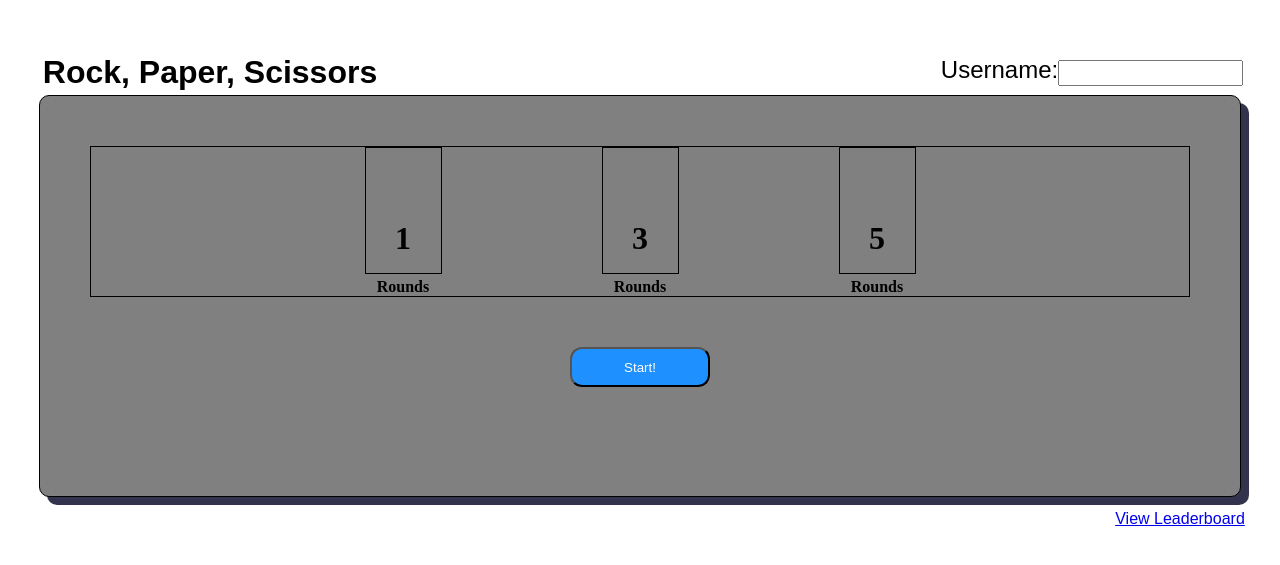
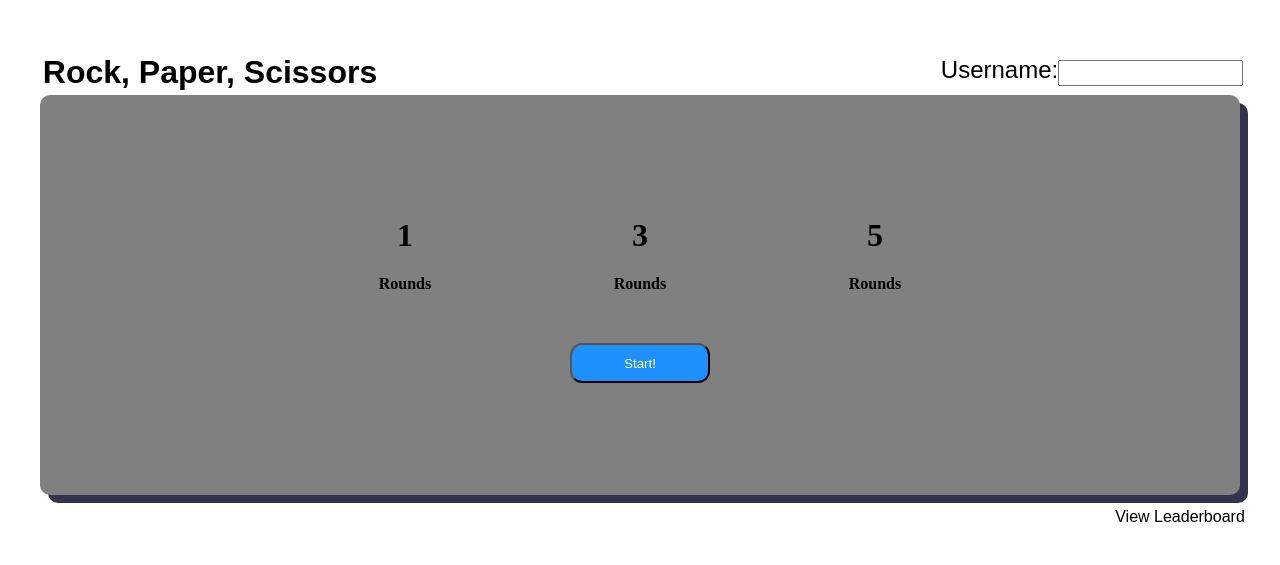
Before and after one commit to BenGardiner123/RockPaperScissors, an Angular app in the folder rock-paper-scissors-app/: page /Rounds in a window 1280 px wide. Shown: the part 123-688 px from the top of the page. Built offline with nearby package versions, Linux system fonts and the light colour scheme.

Commit message:
adding the username chages

```diff
--- a/rock-paper-scissors-app/src/app/app.component.css
+++ b/rock-paper-scissors-app/src/app/app.component.css
@@ -38,3 +38,8 @@ span{
     bottom: -13px;
     font-family: Arial, Helvetica, sans-serif;
 }
+
+a{
+    color:black;
+    text-decoration: none;
+}
--- a/rock-paper-scissors-app/src/app/app.component.html
+++ b/rock-paper-scissors-app/src/app/app.component.html
@@ -2,11 +2,12 @@
     <div class="outletContainer">
         <div id="titleBox">
             <div id="title">
-                <h1>Rock, Paper, Scissors</h1>
+                <!-- need to change this back to the round selection after testing finsihed -->
+                <a routerLink="/selection"><h1>Rock, Paper, Scissors</h1></a>
             </div>
 
             <div id="usernameBox">
-                <span>Username:</span><input type="text">
+                <span>Username:</span><input type="text" #username (keyup)="onKeyUp(username.value)"/>
             </div>
         </div>
 
--- a/rock-paper-scissors-app/src/app/app.component.ts
+++ b/rock-paper-scissors-app/src/app/app.component.ts
@@ -1,4 +1,5 @@
 import { Component } from '@angular/core';
+import { RockPaperScissorService } from './rock-paper-scissor.service';
 
 @Component({
   selector: 'app-root',
@@ -7,4 +8,12 @@ import { Component } from '@angular/core';
 })
 export class AppComponent {
 
+  constructor(private rockPaperScissorsService: RockPaperScissorService){
+
+  }
+
+  onKeyUp(value: string){
+    this.rockPaperScissorsService.userName = value;
+  }
+
 }
--- a/rock-paper-scissors-app/src/app/models/serverResonse.ts
+++ b/rock-paper-scissors-app/src/app/models/serverResonse.ts
@@ -1,4 +1,5 @@
 export interface serverResponse {
+    username: string,
     playerChoice: string,
     cpuChoice: string,
     result: string;
--- a/rock-paper-scissors-app/src/app/rock-paper-scissor.service.ts
+++ b/rock-paper-scissors-app/src/app/rock-paper-scissor.service.ts
@@ -11,6 +11,8 @@ import { serverResponse } from './models/serverResonse';
 })
 
 export class RockPaperScissorService {
+
+  public userName: string | null;
 
   private AiSelection: string | null;
 
@@ -30,6 +32,11 @@ export class RockPaperScissorService {
     return this._outcome;
   }
 
+  get username(){
+    return this.userName;
+  }
+
+
   constructor(private router: Router, private httpClient: HttpClient) {
     this.httpClient = httpClient;
    }
@@ -38,6 +45,7 @@ export class RockPaperScissorService {
   commitSelection(option: "Rock" | "Paper" | "Scissors"){
     let request = this.httpClient.post<serverResponse>("http://localhost:5000/rockPaperScissors/",
     {
+      username: this.userName,
       playerChoice: option,
     });
     request.subscribe((response) => {
@@ -45,6 +53,7 @@ export class RockPaperScissorService {
     this._selection = response.playerChoice;
     this.AiSelection = response.cpuChoice;
     this._outcome = response.result;
+    this.userName = response.username;
     this.router.navigateByUrl("/result");
     }, (error) => {
           if(error.status == 401){
--- a/rock-paper-scissors-app/src/app/routes/round-selection/round-selection.component.css
+++ b/rock-paper-scissors-app/src/app/routes/round-selection/round-selection.component.css
@@ -1,7 +1,7 @@
 .container{
     height: 400px;
     width: 1200px;
-    border: 1px black solid;
+    /* border: 1px black solid; */
     background-color: grey;
     display: inline-block;
     border-radius: 10px;
@@ -9,13 +9,13 @@
 }
 
 .roundChoiceContainer{
-     border: 1px black solid;
+     /* border: 1px black solid;  */
     margin: 50px;
 }
 
 .choice{
     padding-top: 50px;
-    border: 1px black solid;
+    /* border: 1px black solid; */
     height: 75px;
     width: 75px;
     margin-left: 80px;
```
